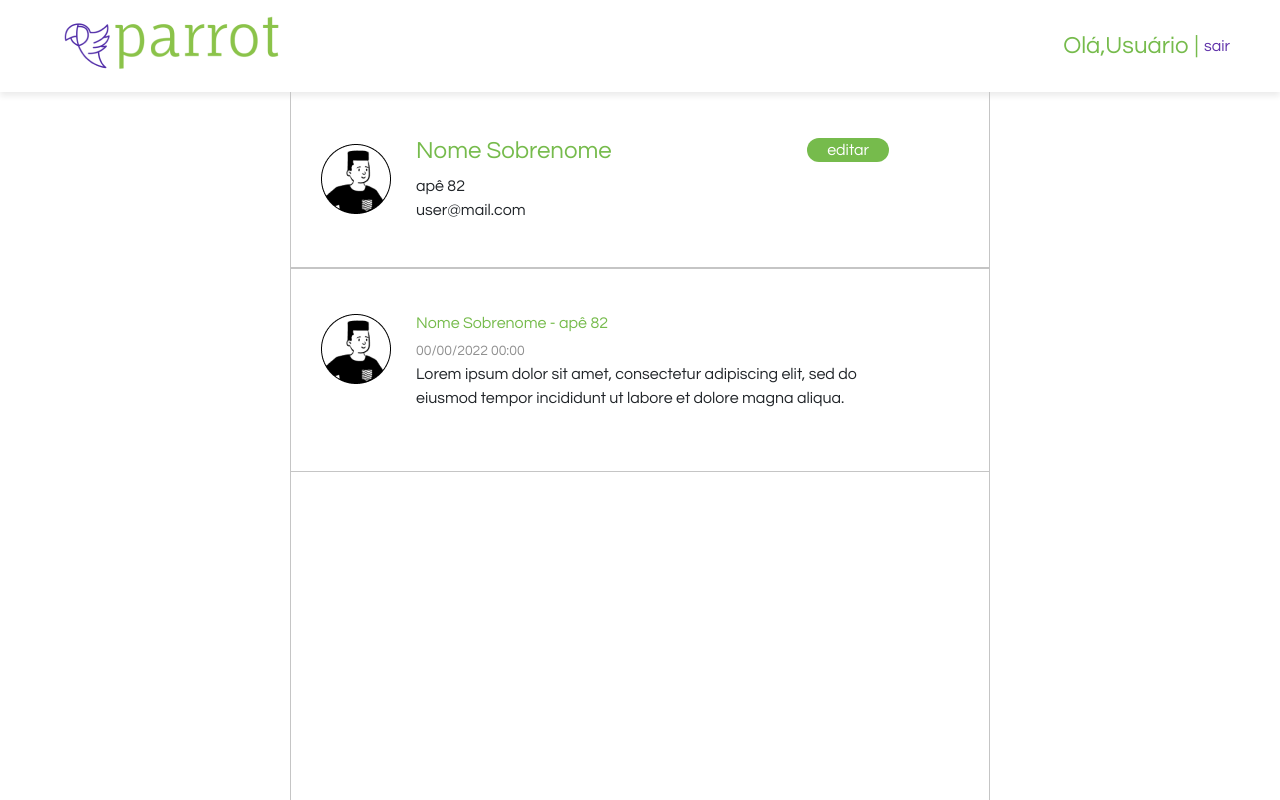
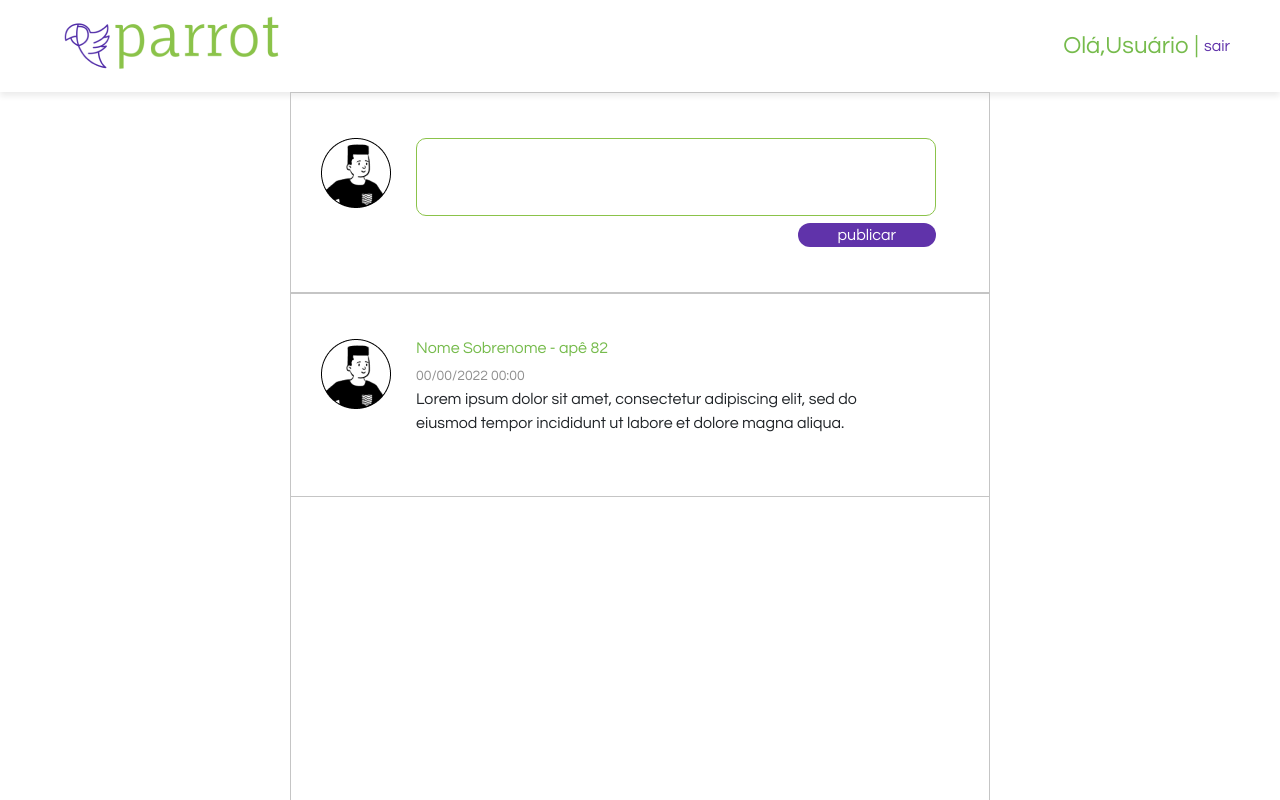
Before and after one commit to brunavabs/Parrot, a React (Vite) app in the folder FRONTEND/: page / in a window 1280 px wide. Shown: the top 800 px of the page. Built offline with nearby package versions, Linux system fonts and the light colour scheme; the HTML template or start-up script is replaced by a standard one.

Commit message:
adicionando componente publicar

```diff
--- a/FRONTEND/src/App.jsx
+++ b/FRONTEND/src/App.jsx
@@ -8,13 +8,14 @@ import UserInfo from './Components/UserInfo'
 import FeedPessoal from './Components/FeedPessoal'
 import Publicacao from './Components/Publicacao'
 import ContainerPublicacao from './Components/ContainerPublicacao'
+import Publicar from './Components/Publicar'
 
 function App() {
 
   return (
     <div>
       <Header/>
-      <UserInfo/>
+      <Publicar/>
       <ContainerPublicacao>
         <Publicacao/>
       </ContainerPublicacao>
--- /dev/null
+++ b/FRONTEND/src/Components/Publicar/index.jsx
@@ -0,0 +1,21 @@
+import React from 'react';
+import fotoPerfil from '../../assets/imagens/Captura de Tela 2022-06-06 às 20.31 1.png'
+import * as S from './styled';
+import { Link } from 'react-router-dom';
+import { Form } from 'react-bootstrap'
+
+function Publicar(){
+    return(
+        <S.Container>
+                <S.ImagePerfil src={fotoPerfil} alt="Foto do perfil"/>
+                <S.FormPublicar onSubmit="">
+                    <Form.Group>
+                        <S.TextArea as="textarea" rows={3}/>
+                    </Form.Group>
+                    <S.PublicarBtn type="submit">publicar</S.PublicarBtn>
+                </S.FormPublicar>
+        </S.Container>
+    )
+}
+
+export default Publicar;
--- /dev/null
+++ b/FRONTEND/src/Components/Publicar/styled.js
@@ -0,0 +1,47 @@
+import styled from 'styled-components'
+import { Link } from 'react-router-dom';
+import { Button, Form } from 'react-bootstrap'
+
+
+export const Container = styled.div`
+  @import url('https://fonts.googleapis.com/css2?family=Questrial&display=swap');
+  font-family: 'Questrial', sans-serif;
+  display: flex;
+  align-items: flex-start;
+  box-sizing: border-box;
+  border: 1px solid #C5C5C5;
+  max-width: 700px;
+  margin: 0 auto;
+  padding: 45px 100px 45px 30px;
+  gap: 25px;
+`
+
+export const ImagePerfil = styled.img`
+width: 70px;
+height: 70px;
+`
+
+export const FormPublicar = styled(Form)`
+display: flex;
+flex-wrap: wrap;
+justify-content: end;
+`
+
+export const TextArea = styled(Form.Control)`
+width: 520px;
+resize: none;
+border: 1px solid #8BC34A;
+border-radius: 10px;
+`
+
+export const PublicarBtn = styled(Button)`
+background: #6033AA;
+border-radius: 30px;
+padding: 0 40px;
+border: none;
+transition: .3s;
+
+  &:hover {
+    background-color: #4B2681;
+  }
+`
```
